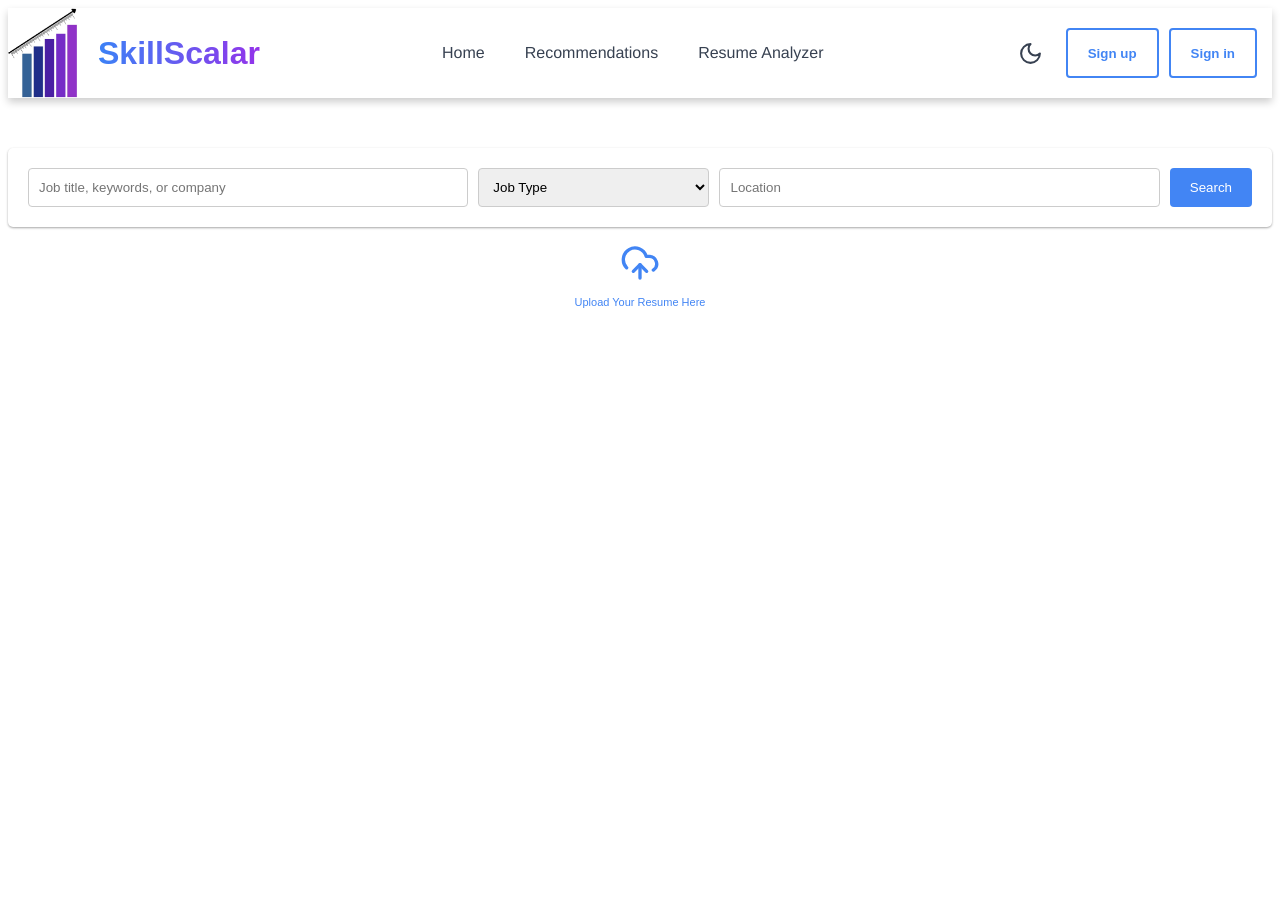
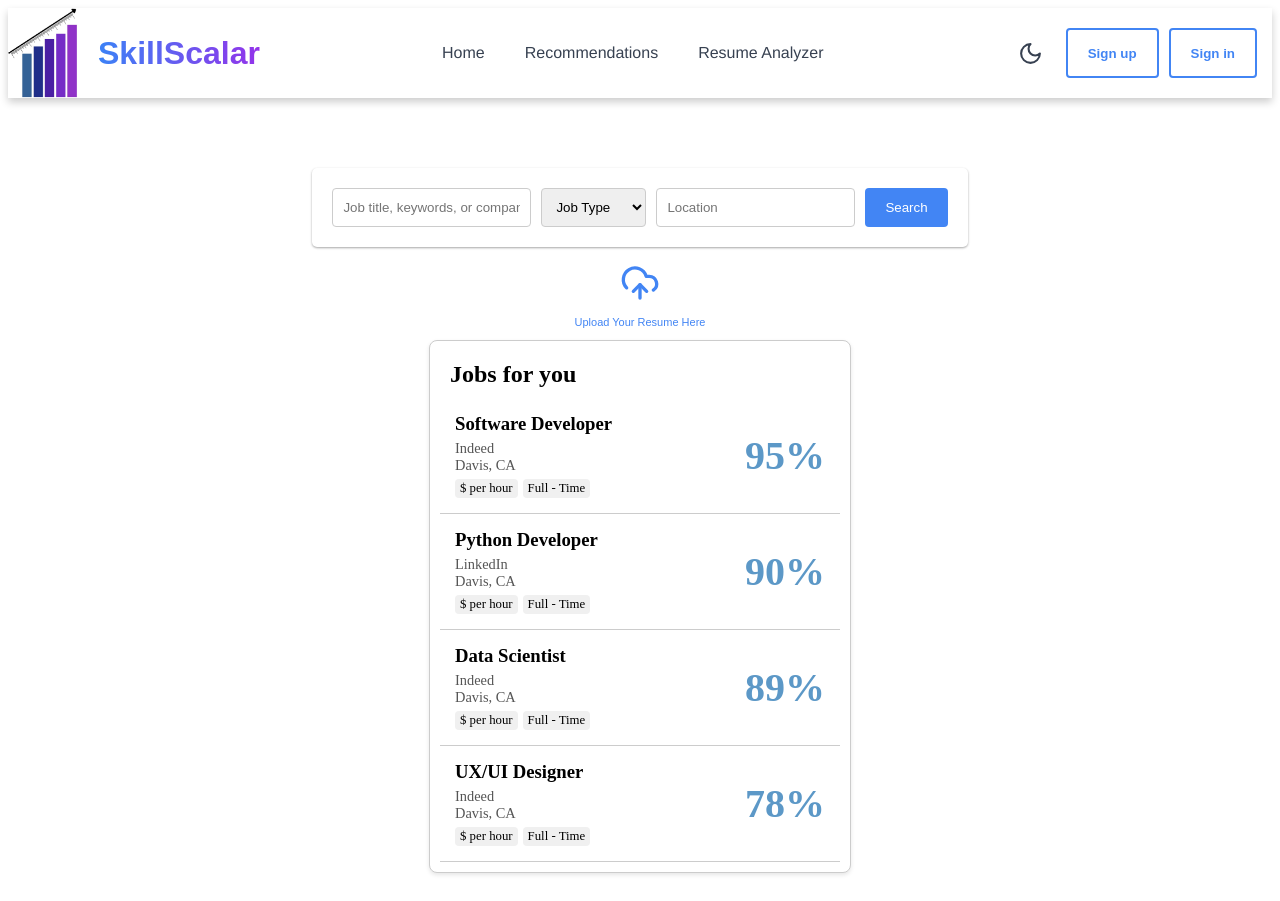
Before and after one commit to aalcar/skillsync, a React app: page / in a window 1280 px wide. Before the commit the page ends 800 px from the top, so only its background shows below. Built offline with nearby package versions, Linux system fonts and the light colour scheme; the HTML template or start-up script is replaced by a standard one.

Commit message:
added jobs for you box

```diff
--- a/package.json
+++ b/package.json
@@ -30,6 +30,6 @@
     "globals": "^15.14.0",
     "postcss": "^8.5.2",
     "tailwindcss": "^4.0.6",
-    "vite": "^6.1.0"
+    "vite": "^6.2.0"
   }
 }
--- a/src/App.jsx
+++ b/src/App.jsx
@@ -1,7 +1,7 @@
 import React, { useState } from "react";
 import Header from "./Header";
 import JobSearchBar from "./JobSearchBar";
-
+import JobsForYou from "./JobsForYou";
 
 const App = () => {
   const [darkMode, setDarkMode] = useState(false);
@@ -16,10 +16,12 @@ const App = () => {
     <div>
       <Header darkMode={darkMode} toggleTheme={toggleTheme} />
 
-      <main>
+      <main style={{ padding: '20px', display: 'flex', flexDirection: 'column', alignItems: 'center' }}>
         <JobSearchBar darkMode={darkMode} />
+        <JobsForYou /> {}
       </main>
     </div>
-  )
-}
-export default App
+  );
+};
+
+export default App;
--- /dev/null
+++ b/src/JobsForYou.jsx
@@ -0,0 +1,90 @@
+import React from 'react';
+
+function JobListing({ title, company, location, payRate, type, matchPercentage }) {
+  return (
+    <div style={{
+      borderBottom: '1px solid #ccc',
+      padding: '15px',
+      display: 'flex',
+      justifyContent: 'space-between',
+      alignItems: 'center',
+    }}>
+      <div>
+        <h3 style={{ margin: '0 0 5px 0', fontWeight: 'bold' }}>{title}</h3>
+        <p style={{ margin: 0, fontSize: '0.9em', color: '#555' }}>{company}</p>
+        <p style={{ margin: 0, fontSize: '0.9em', color: '#555' }}>{location}</p>
+        <div style={{ display: 'flex', alignItems: 'center', marginTop: '5px' }}>
+          <span style={{
+            backgroundColor: '#f0f0f0',
+            padding: '2px 5px',
+            borderRadius: '4px',
+            marginRight: '5px',
+            fontSize: '0.8em'
+          }}>
+            $ per hour
+          </span>
+          <span style={{
+            backgroundColor: '#f0f0f0',
+            padding: '2px 5px',
+            borderRadius: '4px',
+            fontSize: '0.8em'
+          }}>
+            {type}
+          </span>
+        </div>
+      </div>
+      <div style={{ fontSize: '2.5em', fontWeight: 'bold', color: '#5c98c7', marginLeft: '20px' }}>
+        {matchPercentage}
+      </div>
+    </div>
+  );
+}
+
+function JobsForYou() {
+  return (
+    <div style={{
+      width: '400px', // Adjusted width to better fit the example image
+      border: '1px solid #ccc',
+      borderRadius: '8px',
+      boxShadow: '0 2px 4px rgba(0,0,0,0.1)',
+      padding: '10px',
+      backgroundColor: 'white',
+    }}>
+      <h2 style={{ textAlign: 'left', margin: '10px', fontSize: '1.5em', fontWeight: 'bold' }}>Jobs for you</h2>
+      <JobListing
+        title="Software Developer"
+        company="Indeed"
+        location="Davis, CA"
+        payRate="$ per hour"
+        type="Full - Time"
+        matchPercentage="95%"
+      />
+      <JobListing
+        title="Python Developer"
+        company="LinkedIn"
+        location="Davis, CA"
+        payRate="$ per hour"
+        type="Full - Time"
+        matchPercentage="90%"
+      />
+      <JobListing
+        title="Data Scientist"
+        company="Indeed"
+        location="Davis, CA"
+        payRate="$ per hour"
+        type="Full - Time"
+        matchPercentage="89%"
+      />
+      <JobListing
+        title="UX/UI Designer"
+        company="Indeed"
+        location="Davis, CA"
+        payRate="$ per hour"
+        type="Full - Time"
+        matchPercentage="78%"
+      />
+    </div>
+  );
+}
+
+export default JobsForYou;
```
Also changed, not shown: 1 other file (tests, documents, lock files or other folders).
